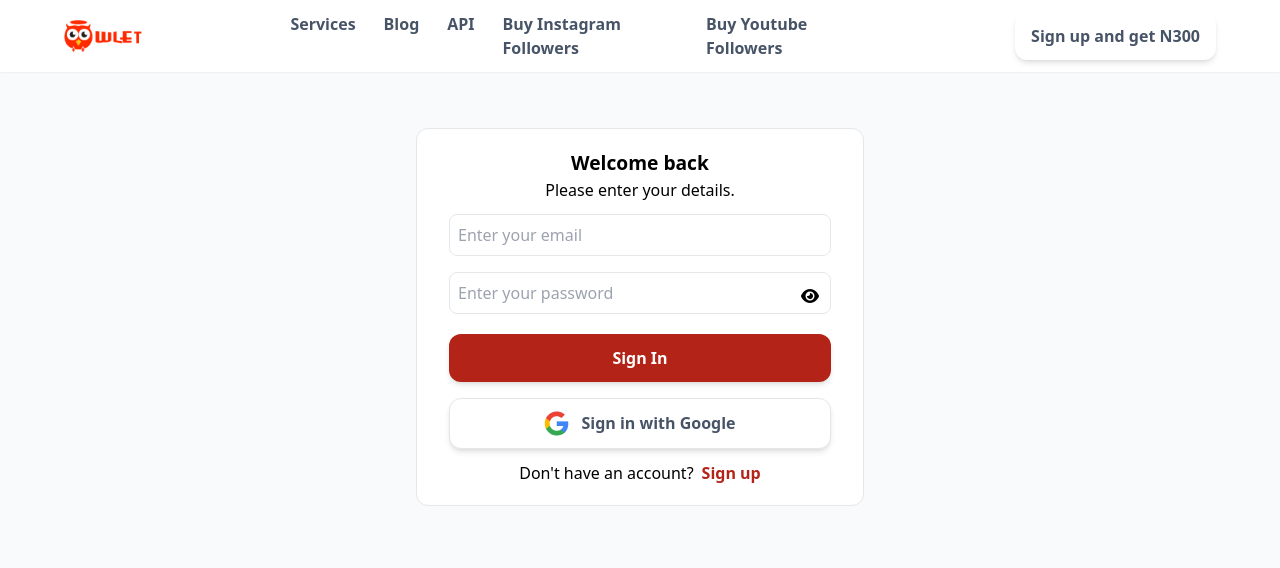
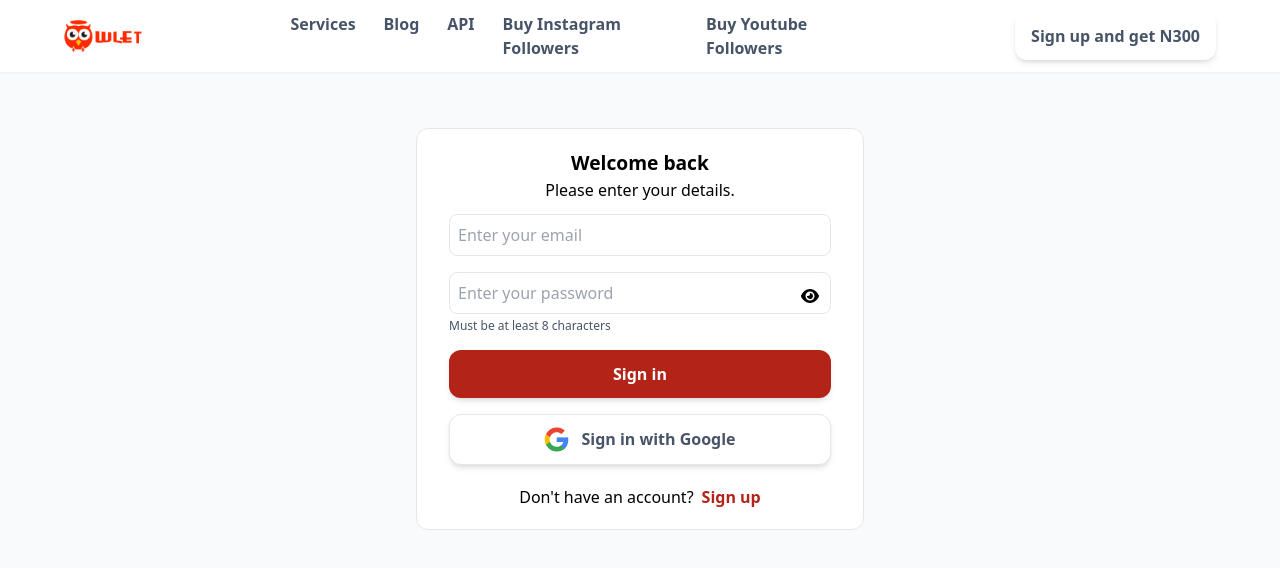
Before and after one commit to oreoluwa212/The-Owlet-site, a React (Vite) app: page /signin in a window 1280 px wide. Shown: the top 568 px of the page. Built offline with nearby package versions, Linux system fonts and the light colour scheme.

Commit message:
feat: React Toastify added

```diff
--- a/src/components/buttons/SubmitBtn.jsx
+++ b/src/components/buttons/SubmitBtn.jsx
@@ -1,10 +1,15 @@
-function SubmitBtn({ buttonText, onClick }) {
+import React from "react";
+import { ClipLoader } from "react-spinners";
+
+function SubmitBtn({ buttonText, onClick, loading }) {
   return (
     <button
       onClick={onClick}
       className="bg-primary rounded-xl py-3 px-4 shadow-md text-white w-full mt-4"
+      disabled={loading}
     >
-      {buttonText}
+      {loading && <ClipLoader size={25} color={"#ffffff"} loading={loading} />}
+      {!loading && buttonText}
     </button>
   );
 }
--- a/src/components/onboarding/Card.jsx
+++ b/src/components/onboarding/Card.jsx
@@ -1,10 +1,11 @@
 import React, { useState } from "react";
 import { Link, useNavigate } from "react-router-dom";
 import axios from "axios";
-import { toast } from "react-toastify";
 import SubmitBtn from "../buttons/SubmitBtn";
 import WhiteBtn from "../buttons/WhiteBtn";
 import FormInput from "../input/FormInput";
+import { toast, ToastContainer } from "react-toastify";
+import "react-toastify/dist/ReactToastify.css";
 
 function SignUpPage({ h1, p }) {
   const [formData, setFormData] = useState({
@@ -16,6 +17,7 @@ function SignUpPage({ h1, p }) {
   });
 
   const [errors, setErrors] = useState({});
+  const [loading, setLoading] = useState(false);
   const navigate = useNavigate();
 
   const handleChange = (e) => {
@@ -48,6 +50,7 @@ function SignUpPage({ h1, p }) {
     e.preventDefault();
     const validationErrors = validate();
     if (Object.keys(validationErrors).length === 0) {
+      setLoading(true);
       try {
         const response = await axios.post(
           "https://theowletapp.com/server/api/v1/auth/register",
@@ -58,13 +61,15 @@ function SignUpPage({ h1, p }) {
             },
           }
         );
-        console.log(response.data)
+        console.log(response.data);
         toast.success("Registration successful!");
         navigate("/signin");
       } catch (error) {
-        console.log(error);
+        console.error(error);
         setErrors({ api: "Registration failed. Please try again." });
         toast.error("Registration failed. Please try again.");
+      } finally {
+        setLoading(false);
       }
     } else {
       setErrors(validationErrors);
@@ -73,6 +78,7 @@ function SignUpPage({ h1, p }) {
 
   return (
     <div className="lgss:bg-white lgss:border w-[90%] md:w-[50%] lgss:w-[35%] rounded-[12px] flex flex-col justify-center items-center px-8 py-5">
+      <ToastContainer />
       <h1 className="font-semibold text-[1.2rem]">{h1}</h1>
       <p className="text-[1rem]">{p}</p>
       <FormInput
@@ -107,7 +113,7 @@ function SignUpPage({ h1, p }) {
       />
       <FormInput
         type="text"
-        name="countryCode"
+        name="country"
         id="country"
         placeholder="Enter your country code e.g 234"
         value={formData.country}
@@ -130,7 +136,11 @@ function SignUpPage({ h1, p }) {
       {errors.api && <p className="text-red-500">{errors.api}</p>}
 
       <div className="w-full font-semibold">
-        <SubmitBtn onClick={handleSubmit} buttonText="Get Started" />
+        <SubmitBtn
+          onClick={handleSubmit}
+          buttonText="Get Started"
+          loading={loading}
+        />
         <WhiteBtn buttonText="Sign up with Google" />
         <div className="pt-3 flex justify-center items-center">
           <p className="font-normal">
--- a/src/components/onboarding/CardSignIn.jsx
+++ b/src/components/onboarding/CardSignIn.jsx
@@ -1,18 +1,20 @@
 import React, { useState } from "react";
 import { Link, useNavigate } from "react-router-dom";
 import axios from "axios";
-import { toast } from "react-toastify";
+import { toast, ToastContainer } from "react-toastify";
+import "react-toastify/dist/ReactToastify.css";
 import SubmitBtn from "../buttons/SubmitBtn";
 import WhiteBtn from "../buttons/WhiteBtn";
 import FormInput from "../input/FormInput";
 
-function SignInPage({ h1, p }) {
+function CardSignIn({ h1, p }) {
   const [formData, setFormData] = useState({
     email: "",
     password: "",
   });
 
   const [errors, setErrors] = useState({});
+  const [loading, setLoading] = useState(false);
   const navigate = useNavigate();
 
   const handleChange = (e) => {
@@ -32,8 +34,6 @@ function SignInPage({ h1, p }) {
     }
     if (!formData.password) {
       newErrors.password = "Password is required";
-    } else if (formData.password.length < 8) {
-      newErrors.password = "Password must be at least 8 characters";
     }
     return newErrors;
   };
@@ -42,6 +42,7 @@ function SignInPage({ h1, p }) {
     e.preventDefault();
     const validationErrors = validate();
     if (Object.keys(validationErrors).length === 0) {
+      setLoading(true);
       try {
         const response = await axios.post(
           "https://theowletapp.com/server/api/v1/auth/login",
@@ -52,13 +53,18 @@ function SignInPage({ h1, p }) {
             },
           }
         );
-        console.log(response.data);
         toast.success("Login successful!");
-        navigate("/dashboard"); // Assuming there's a dashboard route
+        navigate("/");
       } catch (error) {
-        console.log(error);
-        setErrors({ api: "Login failed. Please try again." });
-        toast.error("Login failed. Please try again.");
+        console.error(error);
+        setErrors({
+          api: "Login failed. Please check your credentials and try again.",
+        });
+        toast.error(
+          "Login failed. Please check your credentials and try again."
+        );
+      } finally {
+        setLoading(false);
       }
     } else {
       setErrors(validationErrors);
@@ -67,6 +73,7 @@ function SignInPage({ h1, p }) {
 
   return (
     <div className="lgss:bg-white lgss:border w-[90%] md:w-[50%] lgss:w-[35%] rounded-[12px] flex flex-col justify-center items-center px-8 py-5">
+      <ToastContainer />
       <h1 className="font-semibold text-[1.2rem]">{h1}</h1>
       <p className="text-[1rem]">{p}</p>
       <FormInput
@@ -88,16 +95,18 @@ function SignInPage({ h1, p }) {
         onChange={handleChange}
         error={errors.password}
         errorMessage={errors.password}
+        defaultMessage="Must be at least 8 characters"
       />
-
-      {errors.api && <p className="text-red-500">{errors.api}</p>}
-
       <div className="w-full font-semibold">
-        <SubmitBtn onClick={handleSubmit} buttonText="Sign In" />
+        <SubmitBtn
+          onClick={handleSubmit}
+          buttonText="Sign in"
+          loading={loading}
+        />
         <WhiteBtn buttonText="Sign in with Google" />
-        <div className="pt-3 flex justify-center items-center">
+        <div className="pt-5 flex justify-center items-center">
           <p className="font-normal">
-            Don't have an account?
+            Don&apos;t have an account?
             <span className="text-primary font-bold pl-2">
               <Link to="/signup">Sign up</Link>
             </span>
@@ -108,4 +117,4 @@ function SignInPage({ h1, p }) {
   );
 }
 
-export default SignInPage;
+export default CardSignIn;
```
